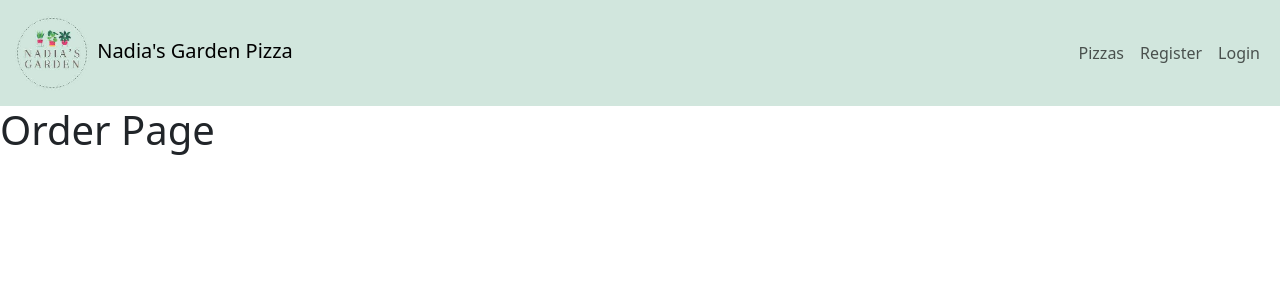
After one commit to Yunus-Emre-Tasci/Pizza_App_Django, a Django app: page /pizzas/1/ in a window 1280 px wide. The commit adds this page. Shown: the top 300 px of the page. Run offline with Django 4.2, Linux system fonts and the light colour scheme.

Commit message:
order page views,urls

```diff
--- /dev/null
+++ b/pizzas/templates/pizzas/order.html
@@ -0,0 +1,6 @@
+{% extends 'pizzas/base.html' %}
+
+
+{% block content %}
+    <h1>Order Page</h1>
+{% endblock content %}
--- a/pizzas/urls.py
+++ b/pizzas/urls.py
@@ -1,7 +1,8 @@
 from django.urls import path
-from .views import home,pizzas
+from .views import home,pizzas,order_view
 
 urlpatterns = [
     path("",home,name="home"),
     path("pizzas/",pizzas,name="pizzas"),
+    path("pizzas/<int:id>/",order_view,name="order"),
 ]
--- a/pizzas/views.py
+++ b/pizzas/views.py
@@ -13,3 +13,6 @@ def pizzas(request):
     }
 
     return render(request,"pizzas/pizzas.html",context)
+
+def order_view(request,id):
+    return render(request,"pizzas/order.html")
```
Also changed, not shown: pizzas/templates/pizzas/pizzas.html (+10 -1 lines).
